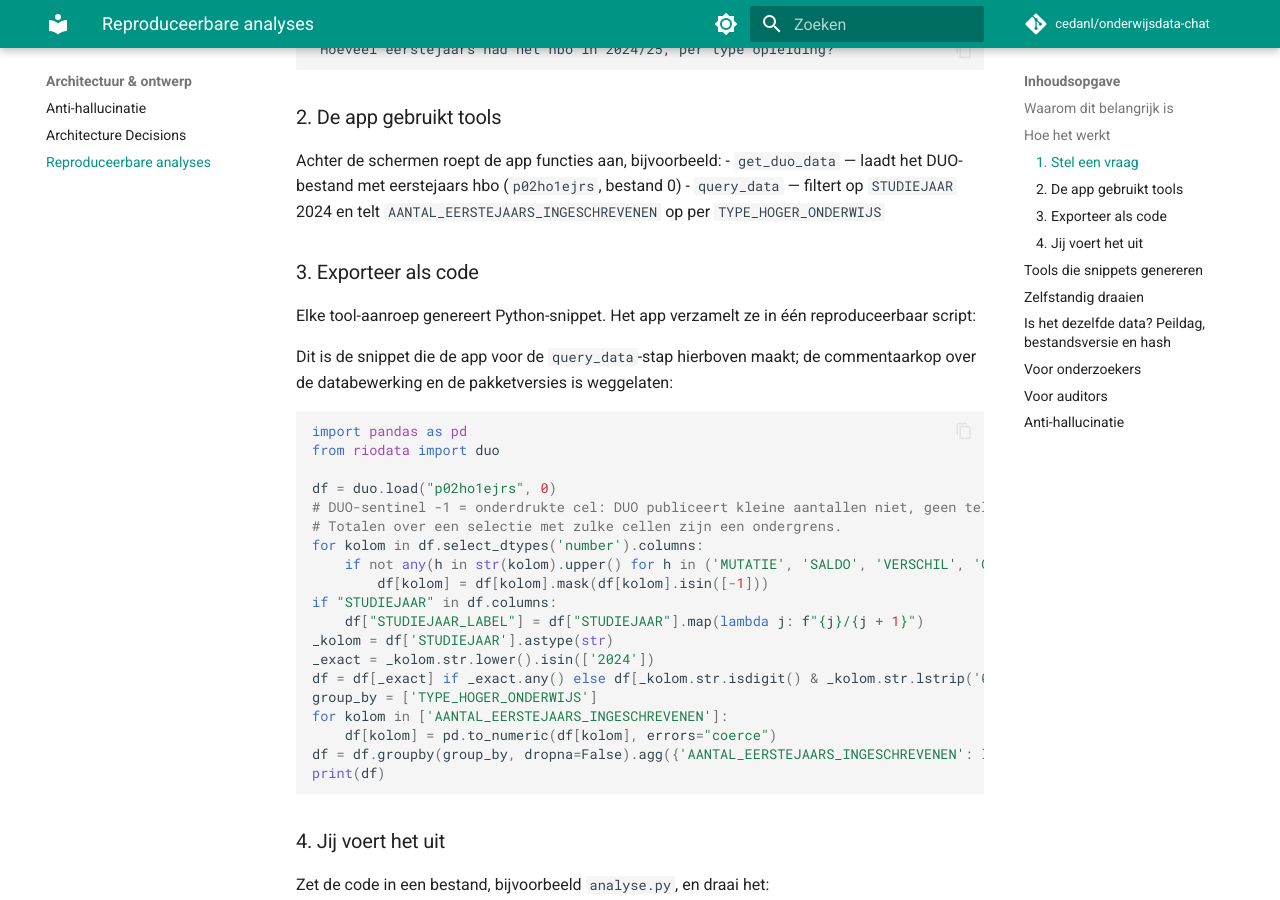
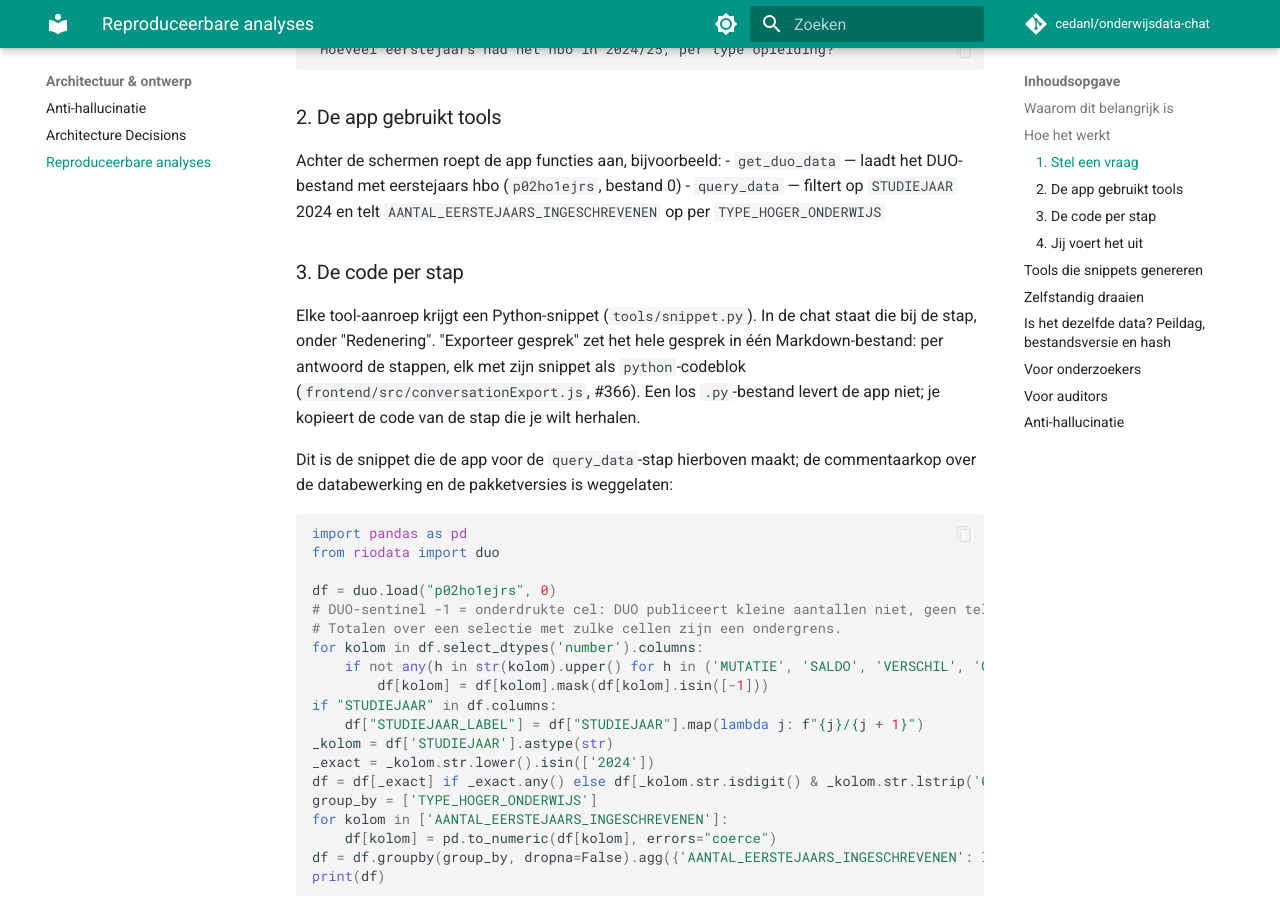
Before and after one commit to cedanl/onderwijsdata-chat, an MkDocs documentation site: the page built from docs/reproducibility.md, in a window 1280 px wide and 900 px high, scrolled down 605 px. Built offline with MkDocs 1.6.1 and Material for MkDocs 9.7.7, drawn with Linux system fonts in a browser that asks for light colours; comment, search, counter and statistics services are not loaded.

Commit message:
docs(adr): ADR-002 en reproducibility.md beschrijven de Markdown-export, geen .py-download
ADR-002 zei dat gebruikers een .py-bestand bij het antwoord downloaden, en
docs/reproducibility.md dat de app de snippets in "één reproduceerbaar
script" verzamelt. De app maakt een Markdown-export
(ConversationExport.jsx: text/markdown, .md) met per antwoord de stappen en
hun snippet als python-codeblok (conversationExport.js, #366). Een
.py-download bestaat niet.

Beide teksten beschrijven nu die export, en dat de snippet ook bij de stap in
de chat staat. Een echte .py-download zou een feature zijn; die hoort in een
eigen issue.

Closes #850

Co-Authored-By: Claude Opus 5.5 <noreply@anthropic.com>

```diff
--- a/docs/reproducibility.md
+++ b/docs/reproducibility.md
@@ -22,9 +22,12 @@ Achter de schermen roept de app functies aan, bijvoorbeeld:
 - `get_duo_data` — laadt het DUO-bestand met eerstejaars hbo (`p02ho1ejrs`, bestand 0)
 - `query_data` — filtert op `STUDIEJAAR` 2024 en telt `AANTAL_EERSTEJAARS_INGESCHREVENEN` op per `TYPE_HOGER_ONDERWIJS`
 
-### 3. Exporteer als code
+### 3. De code per stap
 
-Elke tool-aanroep genereert Python-snippet. Het app verzamelt ze in één reproduceerbaar script:
+Elke tool-aanroep krijgt een Python-snippet (`tools/snippet.py`). In de chat staat die bij de stap, onder "Redenering".
+"Exporteer gesprek" zet het hele gesprek in één Markdown-bestand: per antwoord de stappen, elk met zijn snippet als
+`python`-codeblok (`frontend/src/conversationExport.js`, #366). Een los `.py`-bestand levert de app niet; je kopieert de
+code van de stap die je wilt herhalen.
 
 Dit is de snippet die de app voor de `query_data`-stap hierboven maakt; de commentaarkop over de databewerking en de
 pakketversies is weggelaten:
```
Also changed, not shown: docs/architecture-decisions.md (+3 -1 lines).
